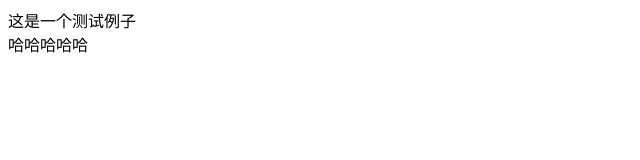
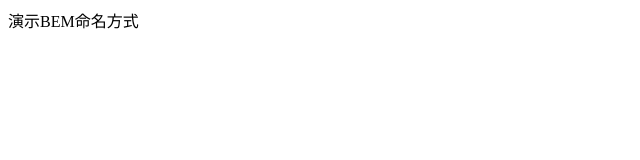
Before and after one commit to wangyao11/Gulp-Framework, a website: page web_src/html/index.html in a window 1280 px wide. Shown: the whole page, without its empty margins (0-640 px from the left). Drawn offline with Linux system fonts and the light colour scheme.

Commit message:
增加BEM演示

```diff
--- a/web_src/html/index.html
+++ b/web_src/html/index.html
@@ -9,9 +9,10 @@
 </head>
 
 <body>
-    这是一个测试例子
-    <div>
-        哈哈哈哈哈
+    <div class="list">
+        <div class="list__item list__item__actice">
+            演示BEM命名方式
+        </div>
     </div>
 </body>
 
```
